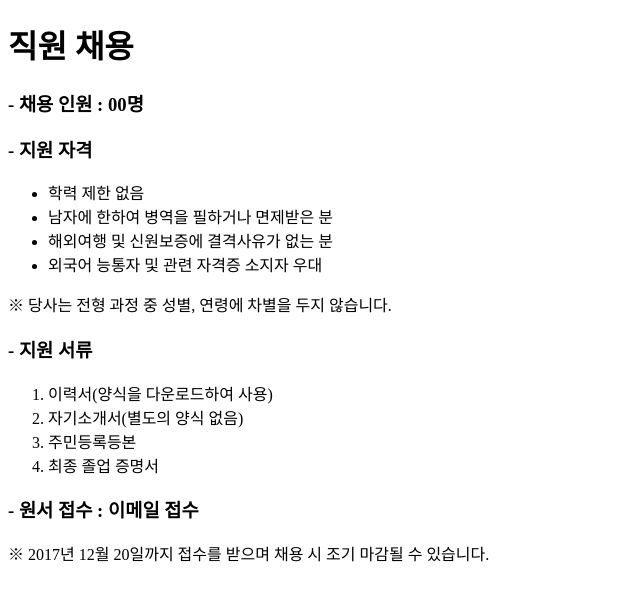
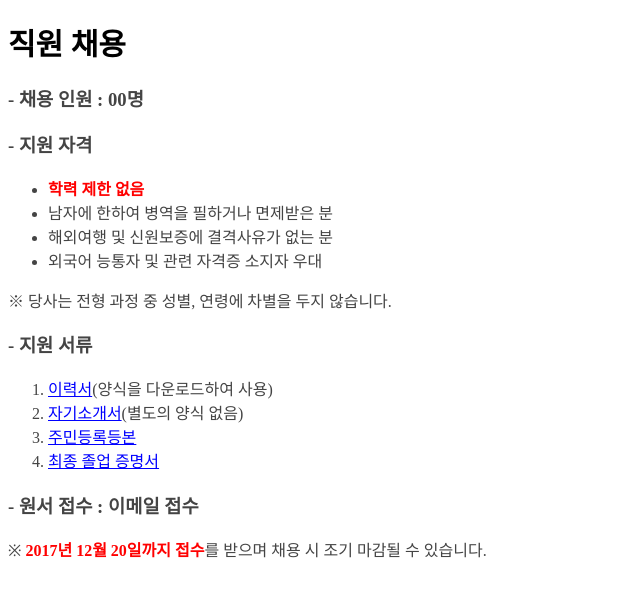
Before and after one commit to thsdimaker/css_practice, a plain HTML site: page hireform.html in a window 1280 px wide. Shown: the whole page, without its empty margins (0-640 px from the left). Drawn offline with Linux system fonts and the light colour scheme.

Commit message:
practice

```diff
--- a/hireform.html
+++ b/hireform.html
@@ -3,7 +3,31 @@
   <head>
     <meta charset="utf-8">
     <title>직원 채용</title>
+
+    <style media="screen">
+
+    body{
+      font-family: "바탕";
+      color: #444444;
+    }
+
+    h1{
+      font-size: 30px;
+      color: #000000;
+    }
+
+    .red{
+        color: #ff0000;
+        font-weight: bold;
+    }
+
+    .blue{
+      color: #0000ff;
+      text-decoration: underline;
+    }
+    </style>
   </head>
+
   <body>
     <h1>직원 채용</h1>
 
@@ -12,7 +36,7 @@
 
     <h3>- 지원 자격</h3>
       <ul>
-        <li>학력 제한 없음</li>
+        <li><span class="red">학력 제한 없음</span></li>
         <li>남자에 한하여 병역을 필하거나 면제받은 분</li>
         <li>해외여행 및 신원보증에 결격사유가 없는 분</li>
         <li>외국어 능통자 및 관련 자격증 소지자 우대</li>
@@ -21,14 +45,14 @@
 
     <h3>- 지원 서류</h3>
       <ol>
-        <li>이력서(양식을 다운로드하여 사용)</li>
-        <li>자기소개서(별도의 양식 없음)</li>
-        <li>주민등록등본</li>
-        <li>최종 졸업 증명서</li>
+        <li><span class="blue">이력서</span>(양식을 다운로드하여 사용)</li>
+        <li><span class="blue">자기소개서</span>(별도의 양식 없음)</li>
+        <li><span class="blue">주민등록등본</span></li>
+        <li><span class="blue">최종 졸업 증명서</span></li>
       </ol>
 
     <h3>- 원서 접수 : 이메일 접수</h3>
-    ※ 2017년 12월 20일까지 접수를 받으며 채용 시 조기 마감될 수 있습니다.
+    ※ <span class="red">2017년 12월 20일까지 접수</span>를 받으며 채용 시 조기 마감될 수 있습니다.
 
   </body>
 </html>
```
